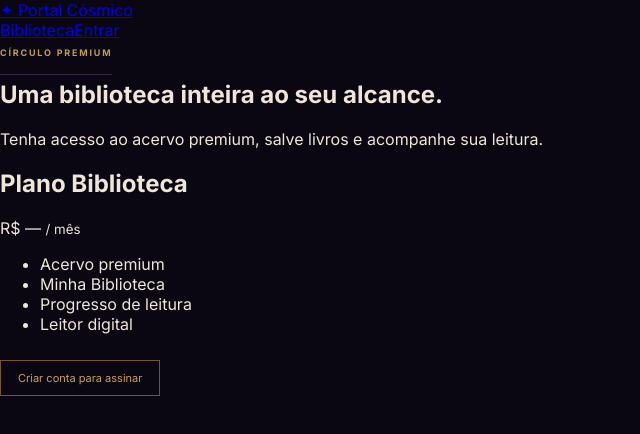
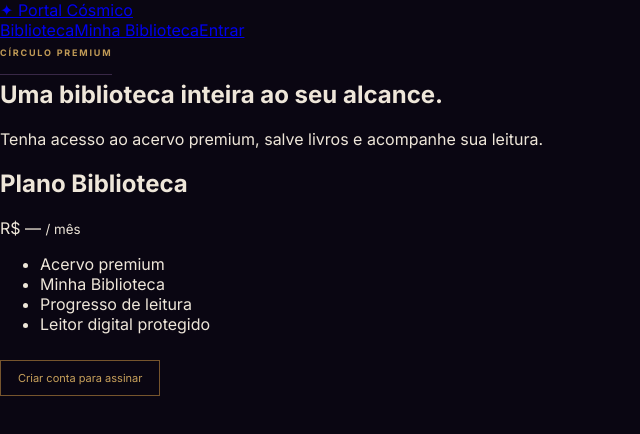
Before and after one commit to samirismelo/biblioteca-astral-v1, a Next.js app: page /assinatura in a window 1280 px wide. Shown: the top 434 px of the page, without its empty margins (0-640 px from the left). Built offline with nearby package versions, Linux system fonts and the light colour scheme.

Commit message:
Mostrar status da assinatura e preparar checkout

```diff
--- a/app/assinatura/page.js
+++ b/app/assinatura/page.js
@@ -1,2 +1,11 @@
-"use client";import Link from "next/link";import {useState} from "react";import {createClient} from "../../lib/supabase/client";
-export default function Assinatura(){const [user,setUser]=useState(null);const supabase=createClient();useState(()=>{supabase.auth.getUser().then(({data})=>setUser(data.user))});return <main className="simplePage"><header className="topbar"><Link href="/" className="brand">✦ Portal Cósmico</Link><nav><Link href="/">Biblioteca</Link><Link href="/login">Entrar</Link></nav></header><section className="pricing"><span className="sectionKicker">CÍRCULO PREMIUM</span><h1>Uma biblioteca inteira ao seu alcance.</h1><p>Tenha acesso ao acervo premium, salve livros e acompanhe sua leitura.</p><div className="plan"><h2>Plano Biblioteca</h2><div className="price">R$ — <small>/ mês</small></div><ul><li>Acervo premium</li><li>Minha Biblioteca</li><li>Progresso de leitura</li><li>Leitor digital</li></ul>{user?<button className="goldButton" onClick={()=>alert("Checkout será conectado ao gateway de pagamento na próxima etapa.")}>Assinar</button>:<Link className="goldButton" href="/login">Criar conta para assinar</Link>}</div></section></main>}
+"use client";
+import Link from "next/link";
+import {useEffect,useState} from "react";
+import {createClient} from "../../lib/supabase/client";
+
+export default function Assinatura(){
+ const supabase=createClient();
+ const [user,setUser]=useState(null),[active,setActive]=useState(false),[loading,setLoading]=useState(true);
+ useEffect(()=>{(async()=>{const {data:{user:u}}=await supabase.auth.getUser();setUser(u);if(u){const s=await supabase.from("subscriptions").select("status,current_period_end,plan").eq("user_id",u.id).eq("status","active").limit(1);setActive(!!s.data?.length)}setLoading(false)})()},[]);
+ return <main className="simplePage"><header className="topbar"><Link href="/" className="brand">✦ Portal Cósmico</Link><nav><Link href="/">Biblioteca</Link><Link href="/minha-biblioteca">Minha Biblioteca</Link><Link href="/login">Entrar</Link></nav></header><section className="pricing"><span className="sectionKicker">CÍRCULO PREMIUM</span><h1>Uma biblioteca inteira ao seu alcance.</h1><p>Tenha acesso ao acervo premium, salve livros e acompanhe sua leitura.</p><div className="plan"><h2>Plano Biblioteca</h2><div className="price">R$ — <small>/ mês</small></div><ul><li>Acervo premium</li><li>Minha Biblioteca</li><li>Progresso de leitura</li><li>Leitor digital protegido</li></ul>{loading?<p>Verificando assinatura...</p>:active?<div className="authMessage">✓ Sua assinatura está ativa.</div>:user?<div><button className="goldButton" onClick={()=>alert("Gateway de pagamento ainda precisa das credenciais da conta escolhida.")}>Assinar</button><p className="muted">O checkout será conectado ao gateway de pagamento.</p></div>:<Link className="goldButton" href="/login">Criar conta para assinar</Link>}</div></section></main>
+}
```
